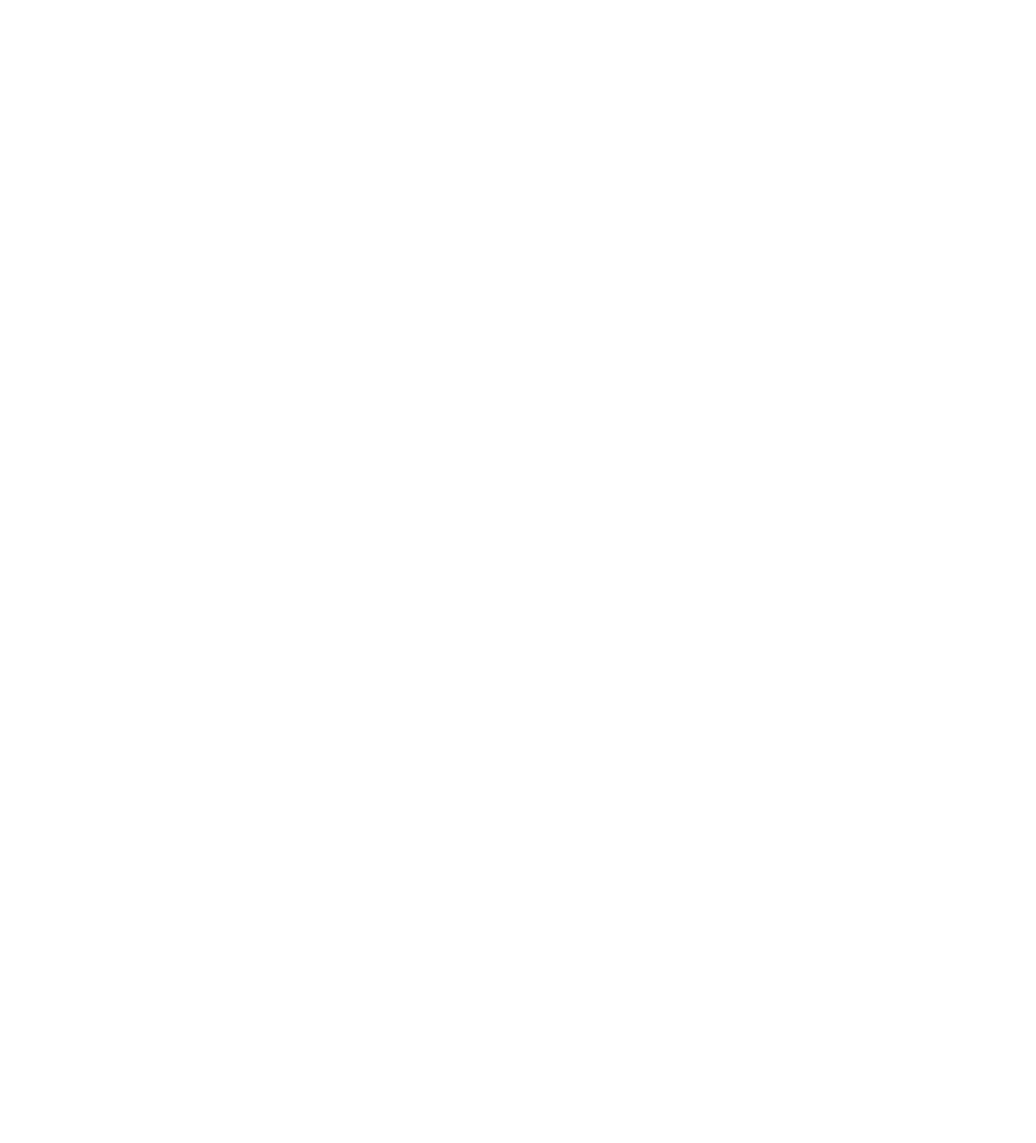
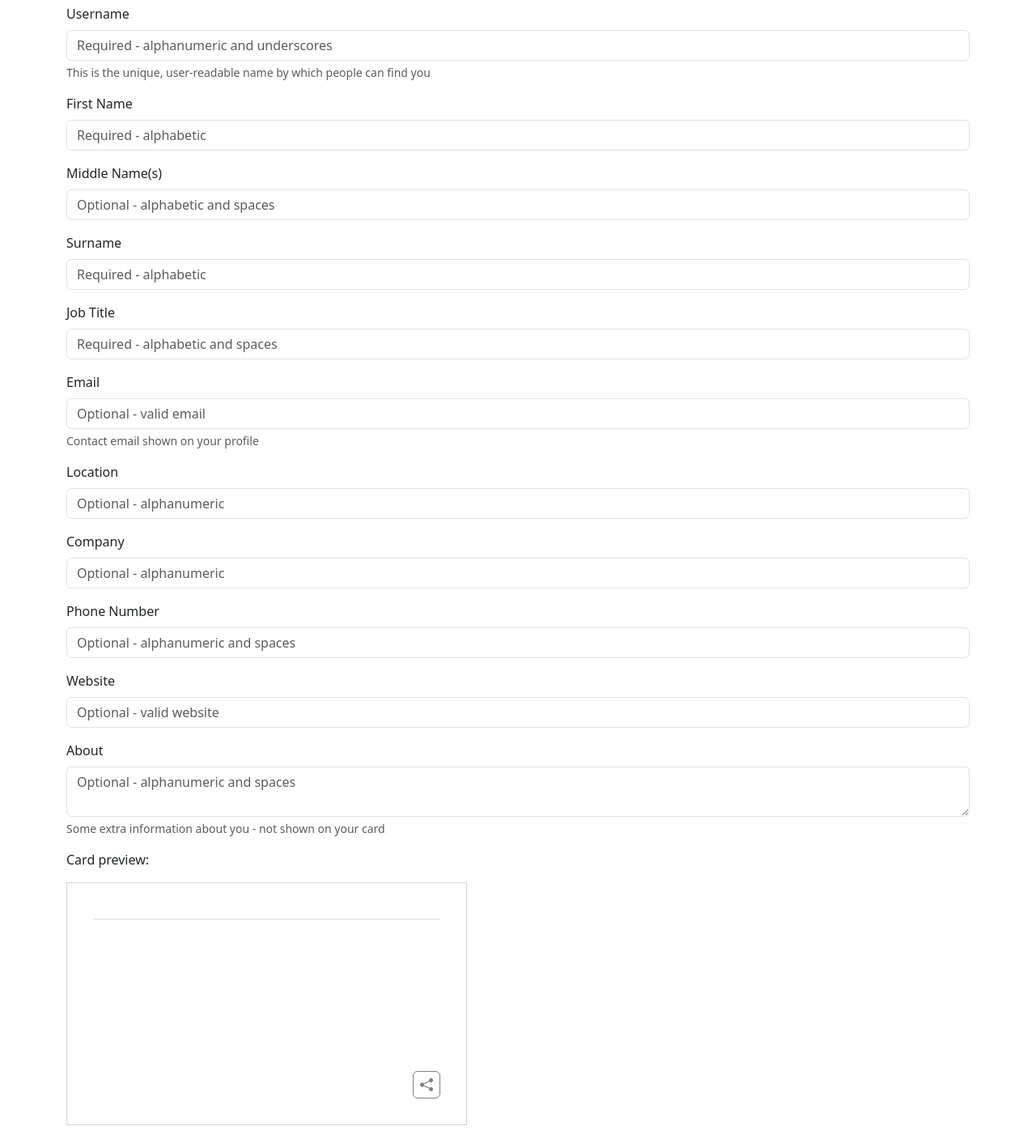
Before and after one commit to Robert-M-Lucas/met-bath, a React (Vite) app: page /you in a window 1280 px wide. Shown: the part 139-1551 px from the top of the page at 81% size. Before the commit the page ends 800 px from the top, so only its background shows below. Built offline with nearby package versions, Linux system fonts and the light colour scheme; no server answers; the database is empty; sample sign-in values are in the browser's storage.

Commit message:
Began creating you page

```diff
--- a/src/components/business_card/BusinessCard.tsx
+++ b/src/components/business_card/BusinessCard.tsx
@@ -11,9 +11,9 @@ export function BusinessCard({ user_profile }: Props) {
     const HEIGHT = 300;
     const WIDTH = HEIGHT * CARD_ASPECT_RATIO;
 
-    const foreground = user_profile.data.card_foreground ?? {r: 0, g: 0, b: 0};
-    const secondary = user_profile.data.card_secondary ?? {r: 128, g: 128, b: 128};
-    const background = user_profile.data.card_background ?? {r: 255, g: 255, b: 255};
+    const foreground = user_profile.data.card_foreground ?? UserProfile.defaultForeground();
+    const secondary = user_profile.data.card_secondary ?? UserProfile.defaultSecondary();
+    const background = user_profile.data.card_background ?? UserProfile.defaultBackground();
 
     const col_to_string = (rgb: Color): string => {
         return `rgb(${rgb.r},${rgb.g},${rgb.b})`
@@ -44,10 +44,10 @@ export function BusinessCard({ user_profile }: Props) {
                 </div>
                 <div className="d-flex justify-content-between">
                     <div>
-                        {user_profile.data.phone ? <p className="mb-0" style={{color: col_to_string(secondary)}}>Tel: {user_profile.data.phone}</p> : <></>}
-                        <p className="mb-0" style={{color: col_to_string(secondary)}}>Mail: {user_profile.data.email}</p>
-                        {user_profile.data.website ? <p className="mb-0" style={{color: col_to_string(secondary)}}>Web: <a href={user_profile.fullUrl()} className="text-decoration-none">{user_profile.simpleUrl()}</a></p> : <></>}
-                        {user_profile.data.location ? <p className="mb-0" style={{color: col_to_string(secondary)}}>Location: {user_profile.data.location}</p> : <></>}
+                        {user_profile.data.phone && <p className="mb-0" style={{color: col_to_string(secondary)}}>Tel: {user_profile.data.phone}</p>}
+                        {user_profile.data.email && <p className="mb-0" style={{color: col_to_string(secondary)}}>Mail: {user_profile.data.email}</p>}
+                        {user_profile.data.website && <p className="mb-0" style={{color: col_to_string(secondary)}}>Web: <a href={user_profile.fullUrl()} className="text-decoration-none">{user_profile.simpleUrl()}</a></p>}
+                        {user_profile.data.location && <p className="mb-0" style={{color: col_to_string(secondary)}}>Location: {user_profile.data.location}</p>}
                     </div>
                     <div className="d-flex align-items-end">
                         <a target="_blank" href={"/user/" + user_profile.data.id + "/card"}><button className="btn btn-outline-secondary d-flex align-items-center p-2" style={grey_button_css}><Icon.ShareFill/></button></a>
--- a/src/components/header/Header.scss
+++ b/src/components/header/Header.scss
@@ -1,13 +1,13 @@
-.form-control:focus {
+.form-control:focus#headerSearch {
     border-color: #ffffff !important;
     box-shadow: 0 0 0 0.2rem rgba(255, 255, 255, 0.25) !important;
 }
 
-input::placeholder {
+input#headerSearch::placeholder {
     color: rgba(255, 255, 255, 0.4) !important;
 }
 
-[type="search"]::-webkit-search-cancel-button {
+[type="search"]#headerSearch::-webkit-search-cancel-button {
     -webkit-appearance: none;
     appearance: none;
     height: 20px;
--- a/src/pages/user_profile/ProfilePage.tsx
+++ b/src/pages/user_profile/ProfilePage.tsx
@@ -21,13 +21,11 @@ export function ProfilePage({ user_profile }: Props) {
                 <img src={"https://randomuser.me/api/portraits/men/10.jpg"} style={{width: "200px", height: "200px", marginRight: "3rem", borderRadius: "50%"}}></img>
             </div>
             <div className="d-block" style={{maxWidth: "800px", minWidth: "800px"}}>
-                {user_profile.data.about ?
+                {user_profile.data.about &&
                 <>
                     <h1 style={{marginTop: "6rem"}}>About</h1>
                     <p style={{whiteSpace: "pre-wrap"}}>{user_profile.data.about}</p>
-                </> :
-                <></>
-                }
+                </>}
             </div>
             <div className="d-flex" style={{flex: 1}}></div>
         </div>
--- a/src/pages/you/YouPage.tsx
+++ b/src/pages/you/YouPage.tsx
@@ -1,9 +1,125 @@
+import { ChangeEvent, useReducer, useState } from "react";
 import { Header } from "../../components/header/Header";
+import { auth } from "../../util/firebase";
+import { useNavigate } from "react-router-dom";
+import { UserProfile, getUserProfile } from "../../util/user_profile";
+import { BusinessCard } from "../../components/business_card/BusinessCard";
 
 
 export function YouPage() {
+    const navigate = useNavigate();
+
+    const [userProfile, setUserProfile] = useState<UserProfile>(UserProfile.empty());
+    const [, forceUpdate] = useReducer(x => x + 1, 0);
+
+    auth.authStateReady().then(async () => {
+        if (auth.currentUser === null) {
+            navigate("/");
+            return;
+        }
+
+        await getUserProfile(auth.currentUser.uid).then((profile) => {
+            if (profile !== undefined) {
+                setUserProfile(profile);
+            }
+        });
+    });
+
+    const ne = (s: string): string | undefined => {
+        if (s === "") {
+            return undefined;
+        }
+        return s;
+    }
+
+    const f = (fi: (val: string) => void) => {
+        return (e: ChangeEvent<HTMLInputElement>) => {
+            fi(e.target.value);
+            setUserProfile(userProfile);
+            forceUpdate();
+        };
+    }
+
+
+    const cardPreview = BusinessCard({user_profile: userProfile});
+
+    const updateAlias = (val: string) => { userProfile.data.alias = val; }
+    const updateFirstName = (val: string) => { userProfile.data.firstname = val; }
+    const updateMiddleNames = (val: string) => { userProfile.data.middlenames = ne(val); }
+    const updateSurname = (val: string) => { userProfile.data.surname = val; }
+    const updateJobTitle = (val: string) => { userProfile.data.job_title = val; }
+    const updateEmail = (val: string) => { userProfile.data.email = ne(val); }
+    const updateLocation = (val: string) => { userProfile.data.location = val; }
+    const updateCompany = (val: string) => { userProfile.data.company = ne(val); }
+    const updatePhoneNumber = (val: string) => { userProfile.data.phone = ne(val); }
+    const updateWebsite = (val: string) => { userProfile.data.website = ne(val); }
+    const updateAbout = (e: ChangeEvent<HTMLTextAreaElement>) => {
+        userProfile.data.about = ne(e.target.value);
+        setUserProfile(userProfile);
+        forceUpdate();
+    }
+
     return <>
         <Header header_state="You"/>
-        <h1>Profile creation page</h1>
+        <div className="container pt-3">
+            <h1>Profile creation page</h1>
+            <form>
+                <div className="mb-3">
+                    <label htmlFor="exampleInputEmail1" className="form-label">Username</label>
+                    <input value={userProfile.data.alias ?? ""} onChange={f(updateAlias)} type="email" className="form-control" id="exampleInputEmail1" placeholder="Required - alphanumeric and underscores"></input>
+                    <div id="emailHelp" className="form-text">This is the unique, user-readable name by which people can find you</div>
+                </div>
+                <div className="mb-3">
+                    <label htmlFor="exampleInputEmail1" className="form-label">First Name</label>
+                    <input value={userProfile.data.firstname ?? ""} onChange={f(updateFirstName)} type="email" className="form-control" id="exampleInputEmail1" placeholder="Required - alphabetic"/>
+                </div>
+                <div className="mb-3">
+                    <label htmlFor="exampleInputEmail1" className="form-label">Middle Name(s)</label>
+                    <input value={userProfile.data.middlenames ?? ""} onChange={f(updateMiddleNames)} type="email" className="form-control" id="exampleInputEmail1" placeholder="Optional - alphabetic and spaces"/>
+                </div>
+                <div className="mb-3">
+                    <label htmlFor="exampleInputEmail1" className="form-label">Surname</label>
+                    <input value={userProfile.data.surname ?? ""} onChange={f(updateSurname)} type="email" className="form-control" id="exampleInputEmail1" placeholder="Required - alphabetic"/>
+                </div>
+                <div className="mb-3">
+                    <label htmlFor="exampleInputEmail1" className="form-label">Job Title</label>
+                    <input value={userProfile.data.job_title ?? ""} onChange={f(updateJobTitle)} type="email" className="form-control" id="exampleInputEmail1" placeholder="Required - alphabetic and spaces"/>
+                </div>
+                <div className="mb-3">
+                    <label htmlFor="exampleInputEmail1" className="form-label">Email</label>
+                    <input value={userProfile.data.email ?? ""} onChange={f(updateEmail)} type="email" className="form-control" id="exampleInputEmail1" placeholder="Optional - valid email"/>
+                    <div id="emailHelp" className="form-text">Contact email shown on your profile</div>
+                </div>
+                <div className="mb-3">
+                    <label htmlFor="exampleInputEmail1" className="form-label">Location</label>
+                    <input value={userProfile.data.location ?? ""} onChange={f(updateLocation)} type="email" className="form-control" id="exampleInputEmail1" placeholder="Optional - alphanumeric"/>
+                </div>
+                <div className="mb-3">
+                    <label htmlFor="exampleInputEmail1" className="form-label">Company</label>
+                    <input value={userProfile.data.company ?? ""} onChange={f(updateCompany)} type="email" className="form-control" id="exampleInputEmail1" placeholder="Optional - alphanumeric"/>
+                </div>
+                <div className="mb-3">
+                    <label htmlFor="exampleInputEmail1" className="form-label">Phone Number</label>
+                    <input value={userProfile.data.phone ?? ""} onChange={f(updatePhoneNumber)} type="email" className="form-control" id="exampleInputEmail1" placeholder="Optional - alphanumeric and spaces"/>
+                </div>
+                <div className="mb-3">
+                    <label htmlFor="exampleInputEmail1" className="form-label">Website</label>
+                    <input value={userProfile.data.website ?? ""} onChange={f(updateWebsite)} type="email" className="form-control" id="exampleInputEmail1" placeholder="Optional - valid website"/>
+                </div>
+                <div className="mb-3">
+                    <label htmlFor="exampleInputEmail1" className="form-label">About</label>
+                    <textarea value={userProfile.data.about ?? ""} onChange={updateAbout} className="form-control" id="exampleInputEmail1" placeholder="Optional - alphanumeric and spaces"/>
+                    <div id="emailHelp" className="form-text">Some extra information about you - not shown on your card</div>
+                </div>
+
+                <p>Card preview:</p>
+                {cardPreview}
+
+                <br/>
+
+                <button className="btn btn-outline-success" type="button">Save</button>
+            </form>
+
+        </div>
     </>
 }
--- a/src/util/user_profile.ts
+++ b/src/util/user_profile.ts
@@ -5,12 +5,12 @@ import { db } from "./firebase";
 
 
 interface UserProfileData {
-    id: string,
     alias: string,
     firstname: string,
+    middlenames?: string,
     surname: string,
     job_title: string,
-    email: string,
+    email?: string,
     location: string,
     company?: string,
     phone?: string,
@@ -23,11 +23,21 @@ interface UserProfileData {
 
 export class UserProfile {
     data: UserProfileData;
-    docname: string;
+    docname?: string;
 
-    public constructor(data: UserProfileData, docname: string) {
+    public constructor(data: UserProfileData, docname?: string) {
         this.data = data;
         this.docname = docname;
+    }
+
+    public static empty(): UserProfile {
+        return new UserProfile({
+            alias: "",
+            firstname: "",
+            surname: "",
+            job_title: "",
+            location: "",
+        });
     }
 
     public simpleUrl() {
@@ -56,10 +66,22 @@ export class UserProfile {
             return undefined;
         }
 
-        if (this.data.website.startsWith("http://") && this.data.website.startsWith("https://")) {
+        if (!(this.data.website.startsWith("http://") && this.data.website.startsWith("https://"))) {
             return "https://" + this.data.website;
         }
         return this.data.website;
+    }
+
+    public static defaultForeground(): Color {
+        return {r: 0, g: 0, b: 0};
+    }
+
+    public static defaultSecondary(): Color {
+        return {r: 128, g: 128, b: 128};
+    }
+
+    public static defaultBackground(): Color {
+        return {r: 255, g: 255, b: 255};
     }
 
     static fakeFromId(id: number, sex?: "male" | "female"): UserProfile {
@@ -90,7 +112,7 @@ export class UserProfile {
             website: faker.internet.url(),
             card_foreground: foreground,
             card_secondary: secondary,
-        }, "fake_" + id)
+        })
     }
 
     static fromFirestore(snapshot: DocumentSnapshot, options: SnapshotOptions): UserProfile | undefined {
@@ -107,9 +129,9 @@ export class UserProfile {
         }
 
         const t = new UserProfile({
-            id: data.id,
             alias: data.alias,
             firstname: data.firstname,
+            middlenames: ne(data.middle_names),
             surname: data.surname,
             job_title: data.job_title,
             email: data.email,
```
Also changed, not shown: src/components/header/Header.tsx (+4 -6 lines).
